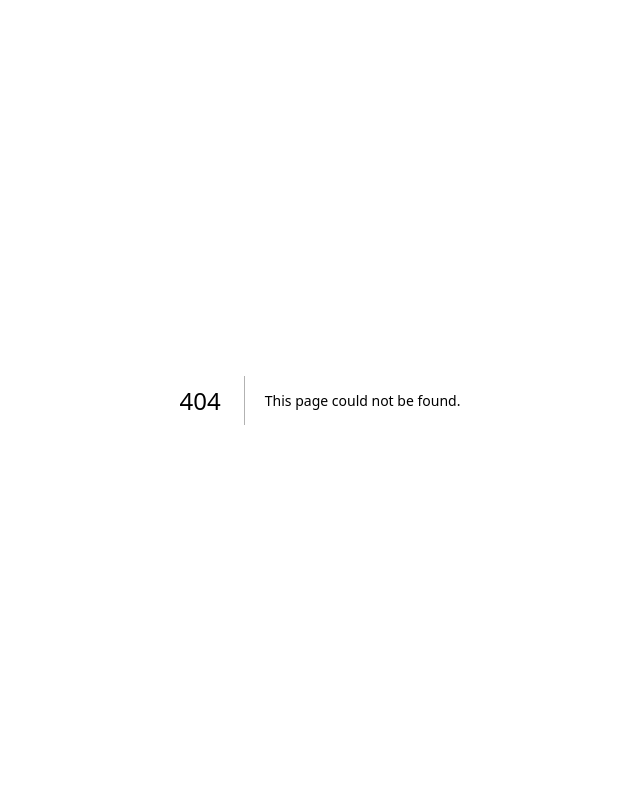
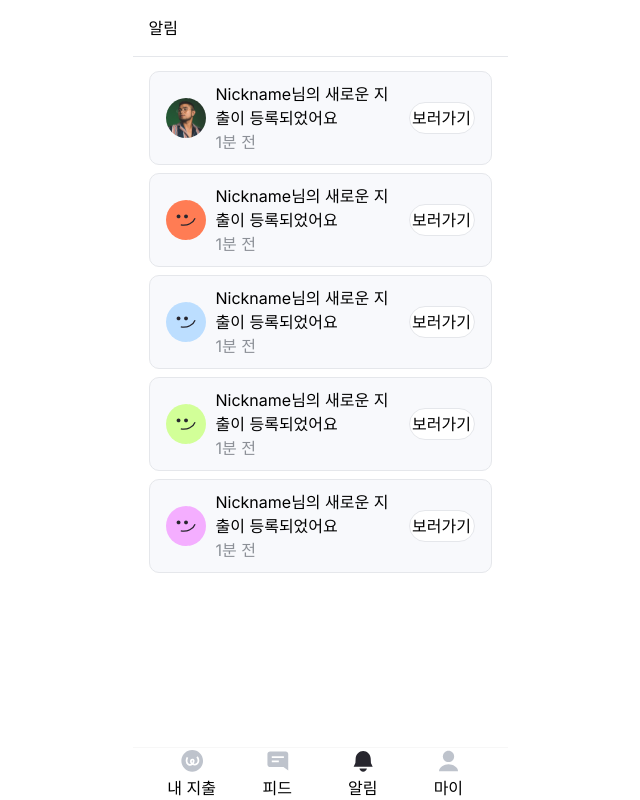
Before and after one commit to DDD-Community/Rainbow-Web, a Next.js app: page /alarm in a window 1280 px wide. Before the commit this address had no page. Shown: the whole page, without its empty margins (320-960 px from the left). Built offline with nearby package versions, Linux system fonts and the light colour scheme.

Commit message:
feat: 알림 페이지 마크업 #82 (#83)

```diff
--- /dev/null
+++ b/src/app/alarm/page.tsx
@@ -0,0 +1,97 @@
+"use client";
+
+import React, { useEffect, useState } from "react";
+import useFooterNavBar from "@/src/hooks/useFooterNavBar";
+import NoResult from "@/src/components/noResult";
+import { PersonProfile } from "@/src/components/personProfile";
+import { EmojiProfile } from "@/src/components/emojiProfile";
+
+export default function AlarmPage() {
+  useFooterNavBar({ open: true, type: "alarm" });
+
+  const [alarmList, setAlarmList] = useState<any>([]);
+
+  useEffect(() => {
+    setAlarmList(["a"]);
+  }, []);
+
+  return (
+    <main className="flex flex-col">
+      <h1 className="p-4 border-b border-black[0.06]">알림</h1>
+
+      {alarmList.length ? (
+        <section className="flex flex-col gap-2 py-3.5 px-4 pb-5">
+          <AlarmCard
+            profile={<PersonProfile />}
+            content="Nickname님의 새로운 지출이 등록되었어요"
+            timeStamp="1분 전"
+          />
+          <AlarmCard
+            profile={<EmojiProfile />}
+            content="Nickname님의 새로운 지출이 등록되었어요"
+            timeStamp="1분 전"
+          />
+          <AlarmCard
+            profile={<EmojiProfile type="blue" />}
+            content="Nickname님의 새로운 지출이 등록되었어요"
+            timeStamp="1분 전"
+          />
+          <AlarmCard
+            profile={<EmojiProfile type="green" />}
+            content="Nickname님의 새로운 지출이 등록되었어요"
+            timeStamp="1분 전"
+          />
+          <AlarmCard
+            profile={<EmojiProfile type="purple" />}
+            content="Nickname님의 새로운 지출이 등록되었어요"
+            timeStamp="1분 전"
+          />
+        </section>
+      ) : (
+        <NoResultArea />
+      )}
+    </main>
+  );
+}
+
+function NoResultArea() {
+  return (
+    <div className="pt-[44px]">
+      <NoResult descriptions={["알림 내역이 아직 없어요", "친구들의 활동을 기다려주세요"]} />
+    </div>
+  );
+}
+
+interface AlarmCardProps {
+  profile: React.ReactNode;
+  content: string;
+  timeStamp?: string;
+  onClick?: () => void;
+}
+function AlarmCard({
+  profile,
+  content = "",
+  timeStamp = "방금",
+  onClick = () => {}
+}: AlarmCardProps) {
+  return (
+    <article className="flex items-center justify-between px-4 py-2.5 border border-black[0.03] bg-gray-50 rounded-[10px]">
+      <div className="flex items-center gap-2.5 mr-2">
+        {profile}
+
+        <div className="flex flex-col">
+          <p className="sb-13-600">{content}</p>
+          <span className="m-11-500 text-gray-500">{timeStamp}</span>
+        </div>
+      </div>
+
+      <button
+        type="button"
+        className="shrink-0 w-[66px] h-8 m-12-500 border border-black[0.04] bg-white rounded-[30px]"
+        onClick={onClick}
+      >
+        보러가기
+      </button>
+    </article>
+  );
+}
```
